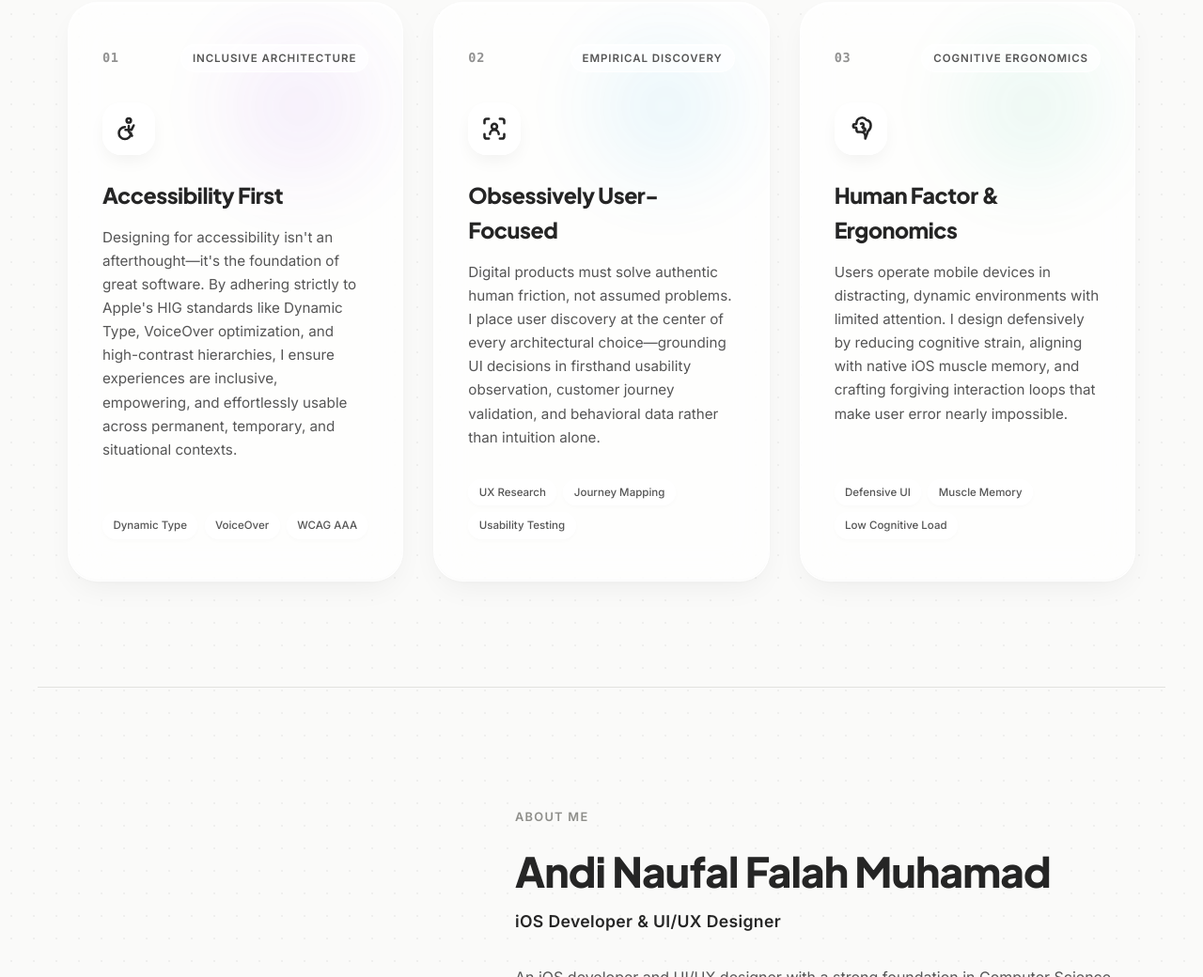
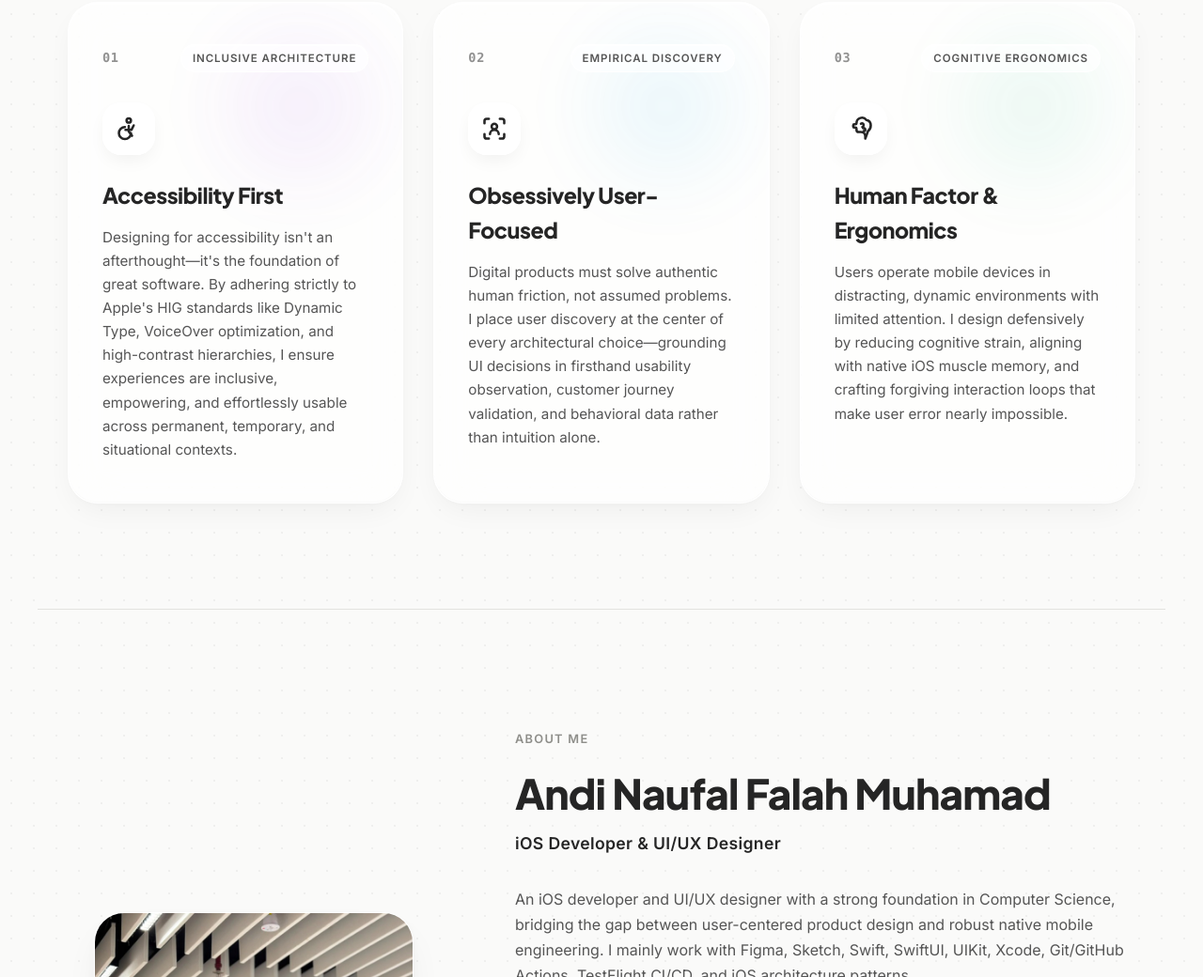
Before and after one commit to sgtandi/sgtandi.github.io, a plain HTML site: page index.html in a window 1280 px wide. Shown: the part 1197-2237 px from the top of the page at 94% size. Drawn offline with Linux system fonts and the light colour scheme.

Commit message:
chore: remove tag pills from Values Bento cards

```diff
--- a/index.html
+++ b/index.html
@@ -133,11 +133,6 @@
                         <p class="bento-text">
                             Designing for accessibility isn't an afterthought—it's the foundation of great software. By adhering strictly to Apple's HIG standards like Dynamic Type, VoiceOver optimization, and high-contrast hierarchies, I ensure experiences are inclusive, empowering, and effortlessly usable across permanent, temporary, and situational contexts.
                         </p>
-                        <div class="bento-tags">
-                            <span class="val-pill">Dynamic Type</span>
-                            <span class="val-pill">VoiceOver</span>
-                            <span class="val-pill">WCAG AAA</span>
-                        </div>
                     </div>
 
                     <!-- Value 2: User Focus -->
@@ -161,11 +156,6 @@
                         <p class="bento-text">
                             Digital products must solve authentic human friction, not assumed problems. I place user discovery at the center of every architectural choice—grounding UI decisions in firsthand usability observation, customer journey validation, and behavioral data rather than intuition alone.
                         </p>
-                        <div class="bento-tags">
-                            <span class="val-pill">UX Research</span>
-                            <span class="val-pill">Journey Mapping</span>
-                            <span class="val-pill">Usability Testing</span>
-                        </div>
                     </div>
 
                     <!-- Value 3: Human Factor -->
@@ -186,11 +176,6 @@
                         <p class="bento-text">
                             Users operate mobile devices in distracting, dynamic environments with limited attention. I design defensively by reducing cognitive strain, aligning with native iOS muscle memory, and crafting forgiving interaction loops that make user error nearly impossible.
                         </p>
-                        <div class="bento-tags">
-                            <span class="val-pill">Defensive UI</span>
-                            <span class="val-pill">Muscle Memory</span>
-                            <span class="val-pill">Low Cognitive Load</span>
-                        </div>
                     </div>
                 </div>
             </div>
--- a/style.css
+++ b/style.css
@@ -736,40 +736,10 @@ section {
     font-size: 0.95rem;
     color: var(--text-secondary);
     line-height: 1.65;
-    margin-bottom: 2rem;
+    margin-bottom: 0;
     flex-grow: 1;
     position: relative;
     z-index: 2;
-}
-
-/* Micro-tags row at card bottom */
-.bento-tags {
-    display: flex;
-    flex-wrap: wrap;
-    gap: 0.45rem;
-    margin-top: auto;
-    position: relative;
-    z-index: 2;
-}
-
-.val-pill {
-    font-size: 0.72rem;
-    font-weight: 500;
-    background: rgba(255, 255, 255, 0.65);
-    backdrop-filter: blur(8px);
-    -webkit-backdrop-filter: blur(8px);
-    border: 1px solid rgba(255, 255, 255, 0.85);
-    padding: 0.25rem 0.65rem;
-    border-radius: 9999px;
-    color: var(--text-secondary);
-    box-shadow: 0 2px 4px rgba(0, 0, 0, 0.02), inset 0 1px 0.5px rgba(255, 255, 255, 0.95);
-    transition: var(--transition-quick);
-}
-
-.val-pill:hover {
-    background: rgba(255, 255, 255, 0.95);
-    color: var(--text-primary);
-    border-color: rgba(37, 37, 37, 0.2);
 }
 
 @media (max-width: 1024px) {
```
